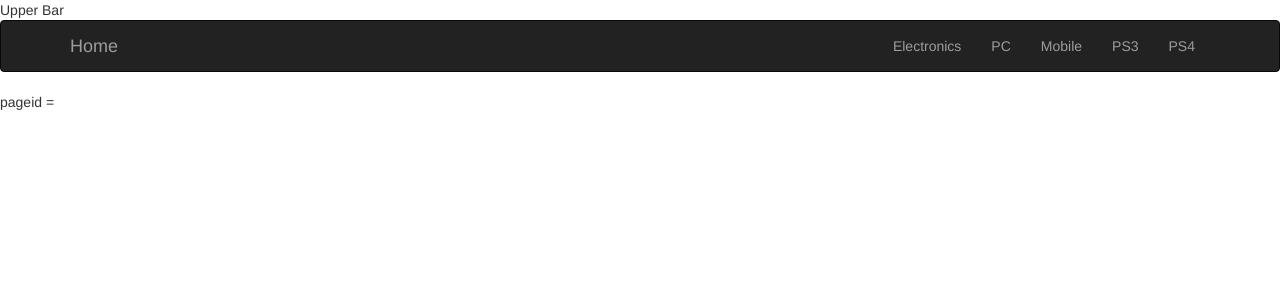
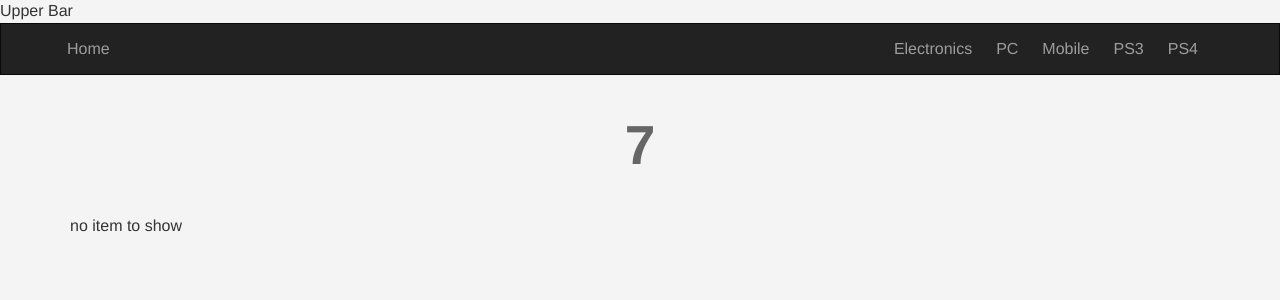
Before and after one commit to Ousalah/elzero-ecommerce, a PHP site: page /categories.php?pagename=7 in a window 1280 px wide. Shown: the top 300 px of the page. Run offline with PHP 8.4, Linux system fonts and the light colour scheme; data comes from the database, SQL or seed files in the repository; data that the repository does not hold is empty.

Commit message:
create category page

```diff
--- a/categories.php
+++ b/categories.php
@@ -1,8 +1,17 @@
-<?php
+<?php include "init.php"; ?>
 
-  include "init.php";
-  echo "pageid = " . $_GET['pageid'];
-
-?>
+<div class="container">
+  <h1 class="text-center"><?php echo ucwords(str_replace("-", " ", $_GET['pagename'])); ?></h1>
+  <?php
+    $pageid = (isset($_GET['pageid']) && !empty($_GET['pageid'])) ? $_GET['pageid'] : 0;
+    if (checkItem("ID", "categories", $pageid)) {
+      foreach (getItems($_GET['pageid']) as $item):
+        echo $item["Name"];
+      endforeach;
+    } else {
+      echo "no item to show";
+    }
+  ?>
+</div>
 
 <?php include $tpl . "footer.php"; ?>
--- a/includes/functions/functions.php
+++ b/includes/functions/functions.php
@@ -12,6 +12,18 @@
     global $con;
     $stmt = $con->prepare("SELECT * FROM categories ORDER BY ID ASC");
     $stmt->execute();
+    return $stmt->fetchAll();
+  }
+
+  /*
+  ** Get items fuction v1.0
+  ** Function to get items from datebase
+  ** @return items
+  */
+  function getItems($catid) {
+    global $con;
+    $stmt = $con->prepare("SELECT * FROM items WHERE CatID = ? ORDER BY ItemID DESC");
+    $stmt->execute(array($catid));
     return $stmt->fetchAll();
   }
 
--- a/includes/templates/header.php
+++ b/includes/templates/header.php
@@ -7,6 +7,7 @@
     <link rel="stylesheet" href="<?php echo $css . 'font-awesome.min.css' ?>">
     <link rel="stylesheet" href="<?php echo $css . 'jquery-ui.css' ?>">
     <link rel="stylesheet" href="<?php echo $css . 'jquery.selectBoxIt.css' ?>">
+    <link rel="stylesheet" href="<?php echo $css . 'frontend.css' ?>">
   </head>
   <body>
     <!-- Start Navbar -->
@@ -28,7 +29,7 @@
         <div class="collapse navbar-collapse" id="app-nav">
           <ul class="nav navbar-nav navbar-right">
             <?php foreach (getCat() as $category): ?>
-              <li><a href="<?php echo 'categories.php?pageid=' . $category['ID']; ?>"><?php echo $category['Name'] ?></a></li>
+              <li><a href="<?php echo 'categories.php?pageid=' . $category['ID'] . '&pagename=' . str_replace(" ", "-", strtolower($category['Name'])); ?>"><?php echo $category['Name'] ?></a></li>
             <?php endforeach; ?>
           </ul>
         </div><!-- /.navbar-collapse -->
--- /dev/null
+++ b/layout/css/frontend.css
@@ -0,0 +1,71 @@
+/* Start Main Rules */
+body {
+  background-color: #f4f4f4;
+  font-size: 16px;
+}
+
+.asterisk {
+  font-size: 30px;
+  position: absolute;
+  right: 30px;
+  top: 8px;
+  color: #d20707;
+}
+
+h1 {
+  font-size: 55px;
+  margin: 40px 0;
+  font-weight: bold;
+  color: #666;
+}
+/* End Main Rules */
+
+/* Start Bootstrap Edits */
+.navbar {
+  border-radius: 0;
+  margin-bottom: 0;
+}
+
+.nav > li > a,
+.navbar-brand {
+  padding: 15px 12px;
+}
+
+.navbar-brand {
+  font-size: 1em;
+}
+
+.navbar-inverse .navbar-nav > .open > a,
+.navbar-inverse .navbar-nav > .open > a:focus,
+.navbar-inverse .navbar-nav > .open > a:hover,
+.dropdown-menu {
+    background-color: #3498db;
+}
+
+.dropdown-menu {
+  min-width: 180px;
+  padding: 0;
+  font-size: 1em;
+  border: none;
+  border-radius: 0;
+}
+
+.dropdown-menu > li > a {
+  color: #fff;
+  padding: 10px 15px;
+}
+
+.dropdown-menu > li > a:focus,
+.dropdown-menu > li > a:hover {
+  color: #fff;
+  background-color: #8e44ad;
+}
+
+.form-control {
+  position: relative;
+}
+/* End Bootstrap Edits */
+
+/* Start Category Page */
+
+/* End Category Page */
```
